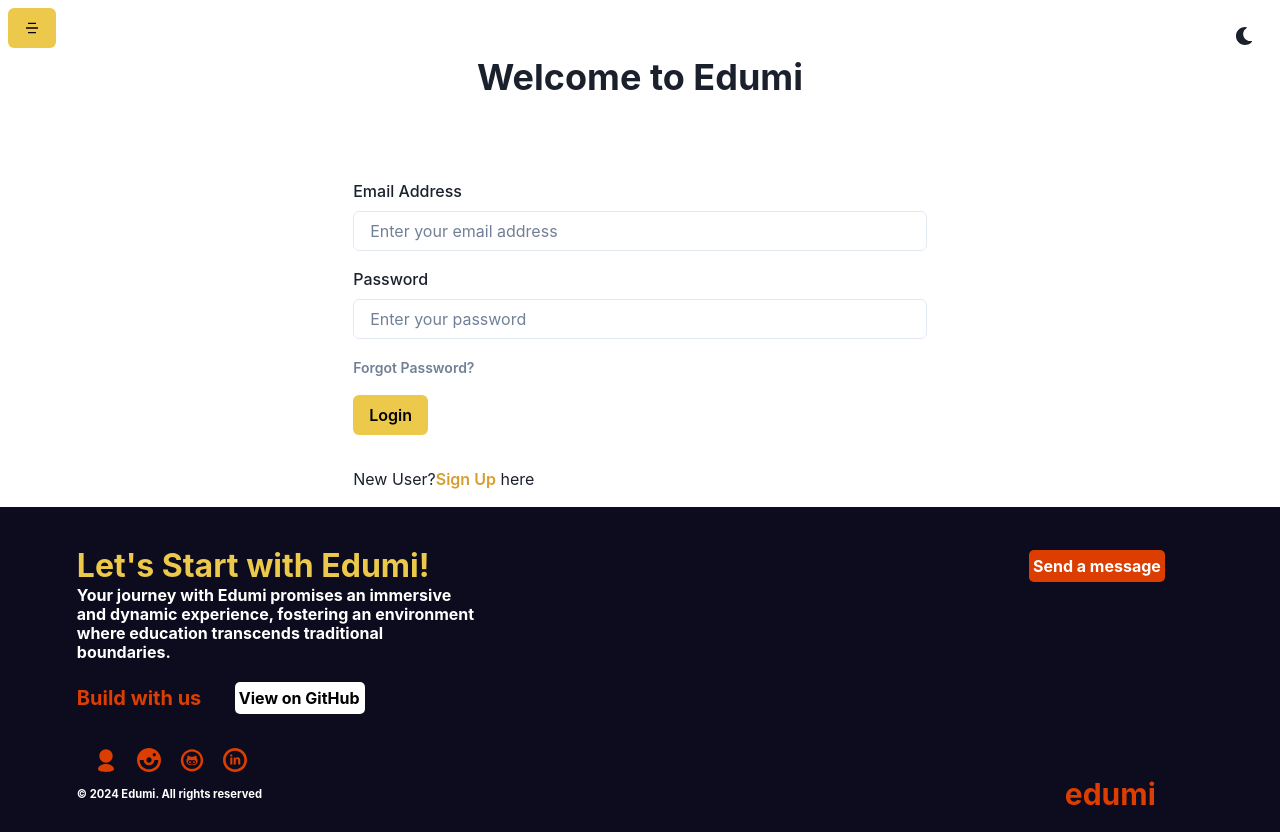
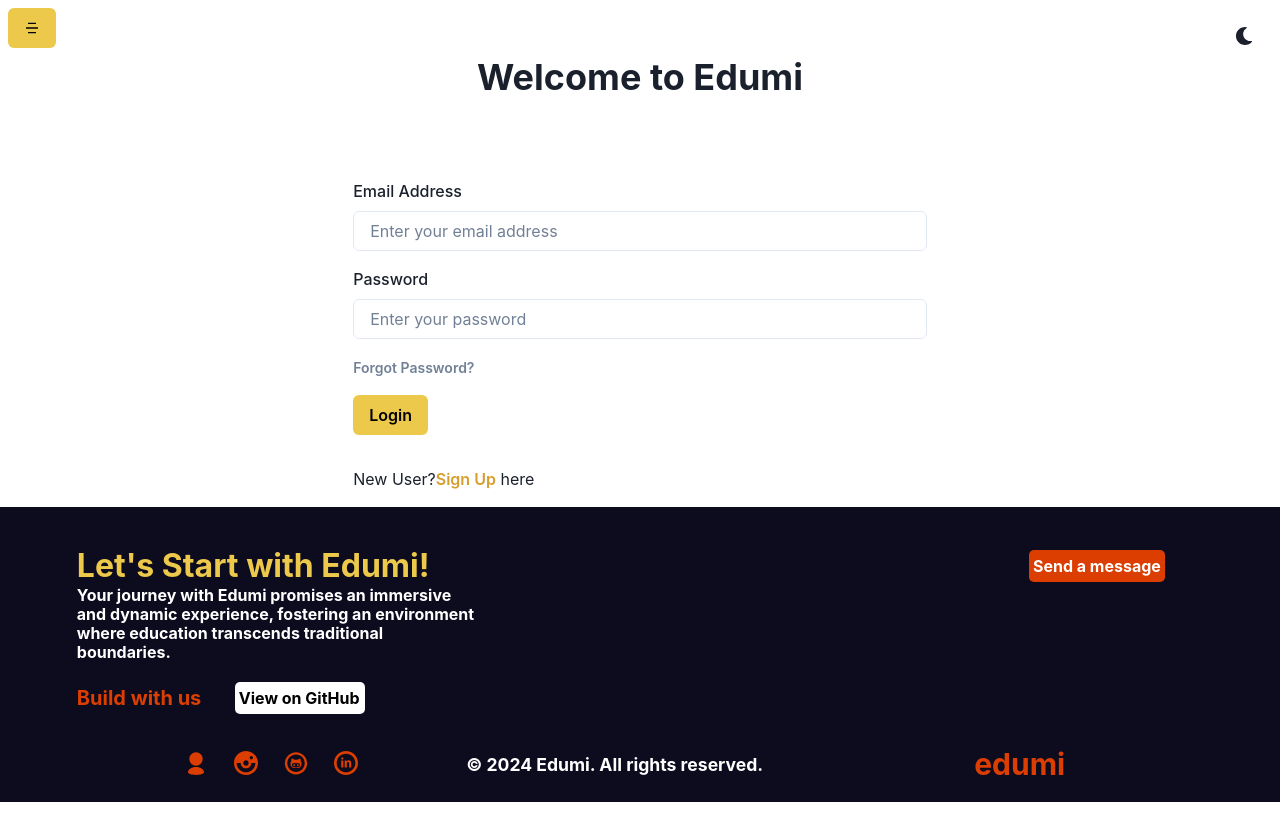
Before and after one commit to anand-harsh/Edumi, a React (Create React App) app in the folder client/: page /login in a window 1280 px wide. After the commit the page ends 802 px from the top, so only its background shows below. Built offline with nearby package versions, Linux system fonts and the light colour scheme; no server answers.

Commit message:
footer updated

```diff
--- a/client/src/components/Layout/Footer/Footer.jsx
+++ b/client/src/components/Layout/Footer/Footer.jsx
@@ -3,73 +3,102 @@ import { Box, Heading, HStack } from '@chakra-ui/react';
 import {
   TiSocialInstagramCircular,
   TiSocialLinkedinCircular,
-  TiUser
+  TiUser,
 } from 'react-icons/ti';
 import { DiGithub } from 'react-icons/di';
 import './footer.css';
 
 const Footer = () => {
   return (
-    <Box paddingLeft={'6vw'} paddingTop={'10'} paddingBottom={'5'} paddingRight={"6vw"} bg={'#0d0b1e'}>
-      <HStack style={{ overflowY: "hidden" }} justifyContent={"space-between"}>
-        <Box><Heading children="Let's Start with Edumi!" color={'yellow.400'} style={{ overflowY: "hidden" }} fontSize={"2rem"} /></Box>
+    <Box
+      paddingLeft={'6vw'}
+      paddingTop={'10'}
+      paddingBottom={'5'}
+      paddingRight={'6vw'}
+      bg={'#0d0b1e'}
+    >
+      <HStack style={{ overflowY: 'hidden' }} justifyContent={'space-between'}>
+        <Box>
+          <Heading
+            children="Let's Start with Edumi!"
+            color={'yellow.400'}
+            style={{ overflowY: 'hidden' }}
+            fontSize={'2rem'}
+          />
+        </Box>
         <a href="mailto:harsh.anand.ggl@gmail.com">
-          <Box bg={'#db3e00'} padding={'1'} borderRadius={'5px'} marginRight={"3vw"} >
+          <Box
+            bg={'#db3e00'}
+            padding={'1'}
+            borderRadius={'5px'}
+            marginRight={'3vw'}
+          >
             <Heading
               fontFamily={'body'}
               children="Send a message"
               color={'white'}
-              fontSize={"1rem"}
-              style={{ overflowY: "hidden", display: "inline" }}
+              fontSize={'1rem'}
+              style={{ overflowY: 'hidden', display: 'inline' }}
             />
           </Box>
         </a>
       </HStack>
-<Box flexWrap={"wrap"}>
+      <Box flexWrap={'wrap'}>
         <Heading
           fontFamily={'body'}
           children="Your journey with Edumi promises an immersive and dynamic experience, fostering an environment where education transcends traditional boundaries."
           color={'white'}
           size={'sm'}
-        style={{ overflowY: "hidden" }}
-        marginBottom={"20px"}
-        flexWrap={"wrap"}
-        overflowWrap={"anywhere"}
-        className='description'
+          style={{ overflowY: 'hidden' }}
+          marginBottom={'20px'}
+          flexWrap={'wrap'}
+          overflowWrap={'anywhere'}
+          className="description"
         />
       </Box>
-      <HStack style={{ overflowY: "hidden" }}>
-        <Box><Heading
+      <HStack style={{ overflowY: 'hidden' }}>
+        <Box>
+          <Heading
             fontFamily={'body'}
             children="Build with us"
             color={'#db3e00'}
             size={'md'}
-          style={{ overflowY: "hidden" }}
-          width={"150px"}
-        /></Box>
+            style={{ overflowY: 'hidden' }}
+            width={'150px'}
+          />
+        </Box>
         <a href="https://www.github.com/anand-harsh/Edumi">
-          <Box width={"130px"} bg={'white'} padding={'1'} borderRadius={'5px'} style={{ overflowY: "hidden" }}>
+          <Box
+            width={'130px'}
+            bg={'white'}
+            padding={'1'}
+            borderRadius={'5px'}
+            style={{ overflowY: 'hidden' }}
+          >
             <Heading
               fontFamily={'body'}
               children="View on GitHub"
               color={'black'}
               size={'sm'}
-              style={{ overflowY: "hidden", display: "inline" }}
-              width={"200px"}
+              style={{ overflowY: 'hidden', display: 'inline' }}
+              width={'200px'}
             />
           </Box>
         </a>
-
       </HStack>
 
-
-      <HStack marginLeft={"1vw"} marginTop={"30px"} style={{ overflowY: "hidden" }}>
+      <Box className="foot-sec-container">
+        <HStack
+          marginLeft={'1vw'}
+          marginTop={'30px'}
+          style={{ overflowY: 'hidden' }}
+        >
           <a href="https://www.codedev.me">
             <TiUser
               size="2rem"
               color="#db3e00"
               target={'blank'}
-            style={{ marginRight: '3px' }}
+              style={{ marginRight: '10px' }}
             />
           </a>
           <a href="https://www.instagram.com/i.harshanand/">
@@ -77,7 +106,7 @@ const Footer = () => {
               size="2rem"
               color="#db3e00"
               target={'blank'}
-            style={{ marginRight: '3px' }}
+              style={{ marginRight: '10px' }}
             />
           </a>
           <a href="https://www.github.com/anand-harsh/Edumi">
@@ -85,7 +114,7 @@ const Footer = () => {
               size="2rem"
               color="#db3e00"
               target={'blank'}
-            style={{ marginRight: '3px' }}
+              style={{ marginRight: '10px' }}
             />
           </a>
           <a href="https://www.linkedin.com/in/anand-harsh/">
@@ -93,30 +122,35 @@ const Footer = () => {
               size="2rem"
               color="#db3e00"
               target={'blank'}
-            style={{ marginRight: '3px' }}
+              style={{ marginRight: '10px' }}
             />
           </a>
         </HStack>
-      <HStack justifyContent="space-between">
-        <Box><Heading
+        <HStack justifyContent="space-between" className='foot-sec-child'>
+          <Box>
+            <Heading
               fontFamily={'body'}
-          children="© 2024 Edumi. All rights reserved"
+              children="© 2024 Edumi. All rights reserved."
               color={'white'}
               size={'sm'}
-          style={{ overflowY: "hidden" }}
-          width={"300px"}
-          fontSize={'0.7rem'}
-        /></Box>
-        <Box display={"block"}><Heading
+              style={{ overflowY: 'hidden' }}
+              width={'500px'}
+              fontSize={'1.1rem'}
+            />
+          </Box>
+          <Box display={'block'}>
+            <Heading
               fontFamily={'body'}
               children="edumi"
               color={'#db3e00'}
               size={'lg'}
-          style={{ overflowY: "hidden" }}
-          width={"100px"}
-          marginRight={"3vw"}
-        /></Box>
+              style={{ overflowY: 'hidden' }}
+              width={'100px'}
+              marginRight={'3vw'}
+            />
+          </Box>
         </HStack>
+      </Box>
     </Box>
   );
 };
--- a/client/src/components/Layout/Footer/footer.css
+++ b/client/src/components/Layout/Footer/footer.css
@@ -1,9 +1,52 @@
-.social > a{
+.foot-sec-child {
+    margin-top: 1rem;
+  }
+
+@media (min-width: 500px) {
+  .description {
+    width: 400px;
+  }
+}
+
+@media screen and (min-width: 768px) {
+  .box-container {
+    flex-direction: row;
+    justify-content: space-between;
+    align-items: flex-start;
+    padding: 2rem 10vw;
+  }
+
+  .description {
+    max-width: 50%;
+  }
+
+  .social > a {
     margin-top: 1rem;
     margin-bottom: 1rem;
+  }
+
+  .foot-sec-container {
+    display: flex;
+    flex-direction: row;
+    justify-content: center;
+    align-items: center;
+  }
+
+  .foot-sec-child {
+    margin-top: 2rem;
+    flex-direction: row;
+    justify-content: space-between;
+    align-items: center;
+    margin-left: 94px;
+  }
+
+  .foot-sec-child > div {
+    max-width: 80%;
+  }
 }
-@media (min-width: 500px){
-    .description{
-        width: 400px;
-    }
+
+@media screen and (min-width: 1024px) {
+  .box-container {
+    padding: 2rem 15vw;
+  }
 }
```
Lines whose indentation alone changed are shown as unchanged.
